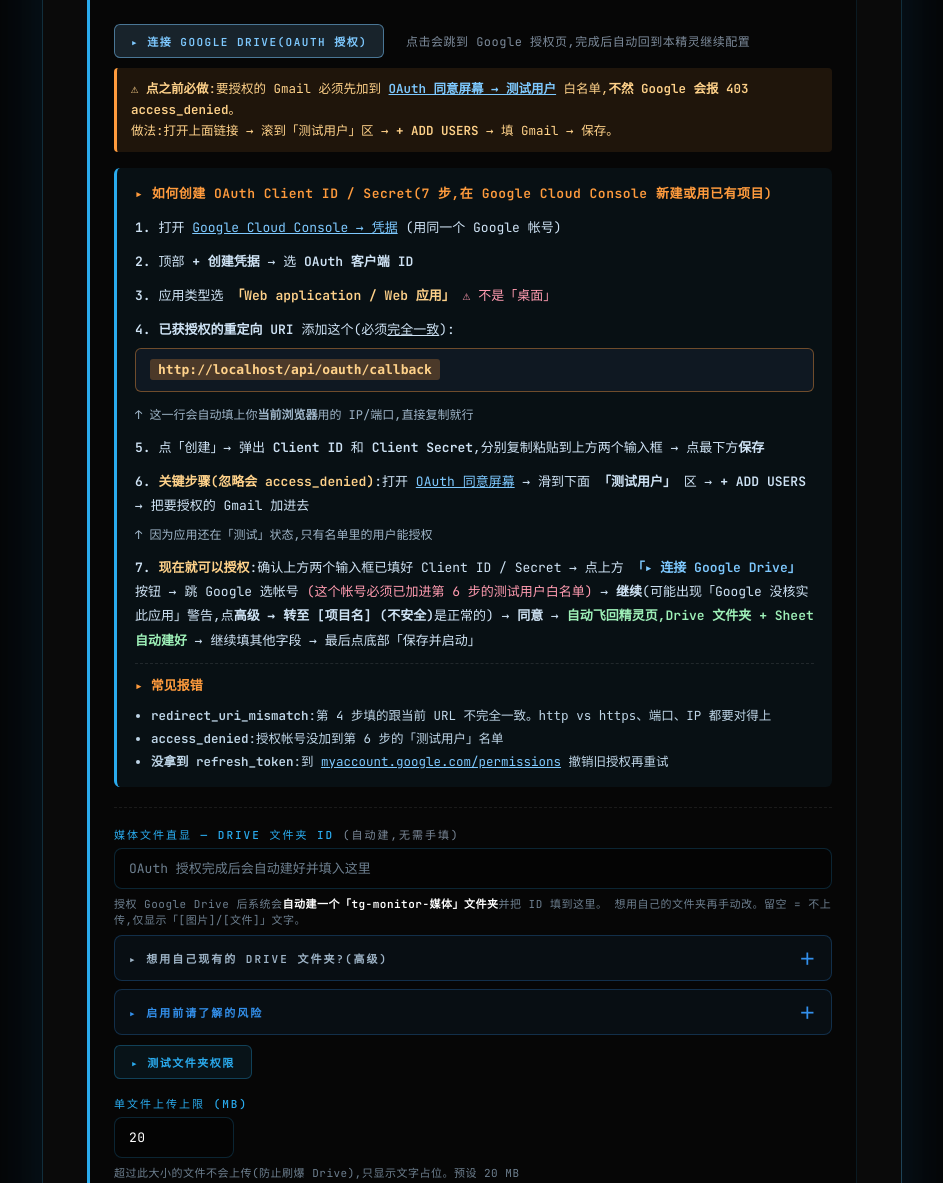
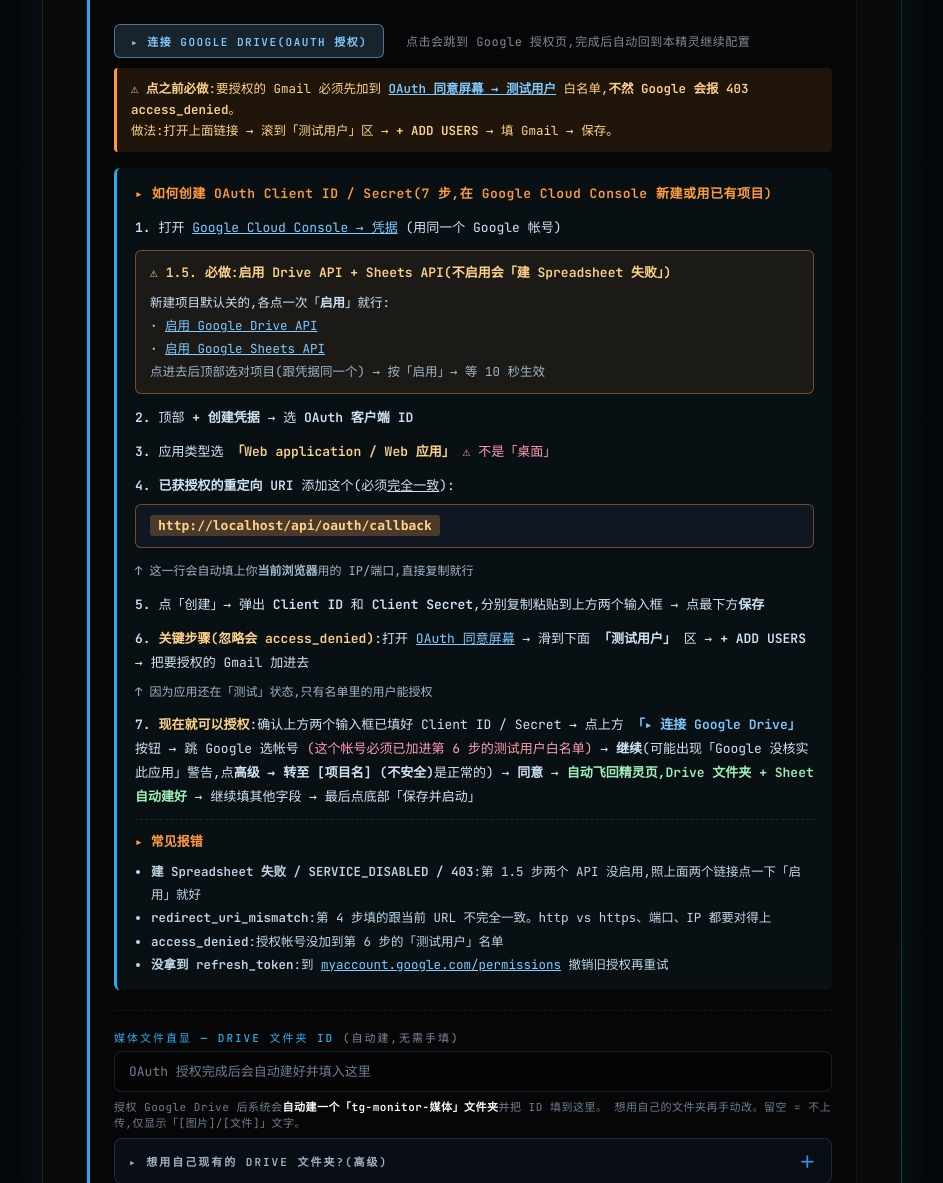
Before and after one commit to yifan1119/tg-monitor-template, a Flask app: page /setup in a window 1280 px wide. Shown: the part 1472-2655 px from the top of the page, without its empty margins (168-1111 px from the left). Run offline with Flask 3, Linux system fonts and the light colour scheme.

Commit message:
setup: add enable Drive/Sheets API step, surface SERVICE_DISABLED error, simplify chat ID howto to @userinfobot

```diff
--- a/oauth_helper.py
+++ b/oauth_helper.py
@@ -221,6 +221,22 @@ def auto_create_sheet(title):
         return sid
     except Exception as e:
         logger.warning("auto_create_sheet 失败: %s", e)
+        # 识别「API 没启用」的典型错误,往上抛出带链接的友好提示
+        msg = str(e)
+        if "SERVICE_DISABLED" in msg or "has not been used in project" in msg or \
+           "Google Sheets API has not been" in msg or "Drive API has not been" in msg:
+            which = "Sheets API" if "sheets" in msg.lower() else ("Drive API" if "drive" in msg.lower() else "Drive/Sheets API")
+            raise RuntimeError(
+                f"Google {which} 没启用。去 Google Cloud Console 启用:\n"
+                "• https://console.cloud.google.com/apis/library/drive.googleapis.com\n"
+                "• https://console.cloud.google.com/apis/library/sheets.googleapis.com\n"
+                "各点「启用」,等 10 秒再重试"
+            ) from e
+        if "insufficient" in msg.lower() or "insufficientPermissions" in msg:
+            raise RuntimeError(
+                "OAuth 授权范围不够。去 myaccount.google.com/permissions 撤销旧授权,"
+                "重新点「连接 Google Drive」即可(会要求 Sheets 新权限)"
+            ) from e
         return ""
 
 
--- a/templates/setup.html
+++ b/templates/setup.html
@@ -619,11 +619,10 @@
             </ol>
             <b>三、获取群 Chat ID</b>
             <ol>
-              <li><span class="step-label">01</span> 在该群里发一条消息</li>
-              <li><span class="step-label">02</span> 浏览器打开(替换 <code>TOKEN</code>): <code>https://api.telegram.org/bot&lt;TOKEN&gt;/getUpdates</code></li>
-              <li><span class="step-label">03</span> 返回的 JSON 找 <code>"chat":{"id": -1003789...}</code>,这串负数就是 Chat ID</li>
+              <li><span class="step-label">01</span> 把 <a href="https://t.me/userinfobot" target="_blank">@userinfobot</a> 拉进预警群</li>
+              <li><span class="step-label">02</span> 它会自动发一条消息,里面的 <code>Id:</code> 那串负数就是 Chat ID(通常以 <code>-100</code> 开头)</li>
+              <li><span class="step-label">03</span> 拿到 ID 后可以把 @userinfobot 从群里踢掉</li>
             </ol>
-            或用 <a href="https://t.me/RawDataBot" target="_blank">@RawDataBot</a> / <a href="https://t.me/getidsbot" target="_blank">@getidsbot</a> 更快获取。
           </div>
         </details>
       </div>
@@ -718,6 +717,16 @@
 
           <div style="margin-bottom:10px;"><b>1.</b> 打开 <a href="https://console.cloud.google.com/apis/credentials" target="_blank" style="color:#7ec9ff;">Google Cloud Console → 凭据</a> (用同一个 Google 帐号)</div>
 
+          <div style="background:rgba(255,155,61,0.08);border:1px solid rgba(255,155,61,0.4);border-radius:6px;padding:10px 14px;margin:4px 0 12px;">
+            <div style="color:#ffd28a;font-weight:600;margin-bottom:6px;">⚠ <b>1.5.</b> 必做:启用 Drive API + Sheets API(不启用会「建 Spreadsheet 失败」)</div>
+            <div style="color:#cfe3f5;font-size:12.5px;line-height:1.85;">
+              新建项目默认关的,各点一次「<b>启用</b>」就行:<br>
+              · <a href="https://console.cloud.google.com/apis/library/drive.googleapis.com" target="_blank" style="color:#7ec9ff;">启用 Google Drive API</a><br>
+              · <a href="https://console.cloud.google.com/apis/library/sheets.googleapis.com" target="_blank" style="color:#7ec9ff;">启用 Google Sheets API</a><br>
+              <span style="color:#9eb4c7;">点进去后顶部选对项目(跟凭据同一个) → 按「启用」→ 等 10 秒生效</span>
+            </div>
+          </div>
+
           <div style="margin-bottom:10px;"><b>2.</b> 顶部 <b>+ 创建凭据</b> → 选 <b>OAuth 客户端 ID</b></div>
 
           <div style="margin-bottom:10px;"><b>3.</b> 应用类型选 <b style="color:#ffd28a;">「Web application / Web 应用」</b> <span style="color:#ff9bb0;">⚠ 不是「桌面」</span></div>
@@ -738,6 +747,7 @@
           <div style="margin-top:10px;padding-top:10px;border-top:1px dashed rgba(255,255,255,0.1);">
             <b style="color:#ff9b3d;">▸ 常见报错</b>
             <ul style="margin:6px 0 0 16px;color:#bfd6e8;font-size:12.5px;">
+              <li><b>建 Spreadsheet 失败 / SERVICE_DISABLED / 403</b>:第 1.5 步两个 API 没启用,照上面两个链接点一下「启用」就好</li>
               <li><b>redirect_uri_mismatch</b>:第 4 步填的跟当前 URL 不完全一致。<code>http</code> vs <code>https</code>、端口、IP 都要对得上</li>
               <li><b>access_denied</b>:授权帐号没加到第 6 步的「测试用户」名单</li>
               <li><b>没拿到 refresh_token</b>:到 <a href="https://myaccount.google.com/permissions" target="_blank" style="color:#7ec9ff;">myaccount.google.com/permissions</a> 撤销旧授权再重试</li>
@@ -1046,7 +1056,13 @@ if (autoCreateSheetBtn) {
         res.innerHTML = tag + link;
         res.className = 'test-result ok';
       } else {
-        res.textContent = '✗ ' + (data.msg || '建立失败');
+        // 把 \n 换成 <br>,把 URL 转成可点链接(server 端返回的友好提示可能多行带链接)
+        const raw = data.msg || '建立失败';
+        const esc = raw.replace(/&/g,'&amp;').replace(/</g,'&lt;').replace(/>/g,'&gt;');
+        const html = esc
+          .replace(/\n/g, '<br>')
+          .replace(/(https?:\/\/[^\s<]+)/g, '<a href="$1" target="_blank" style="color:#7ec9ff;">$1</a>');
+        res.innerHTML = '✗ ' + html;
         res.className = 'test-result err';
       }
     } catch (e) {
```
